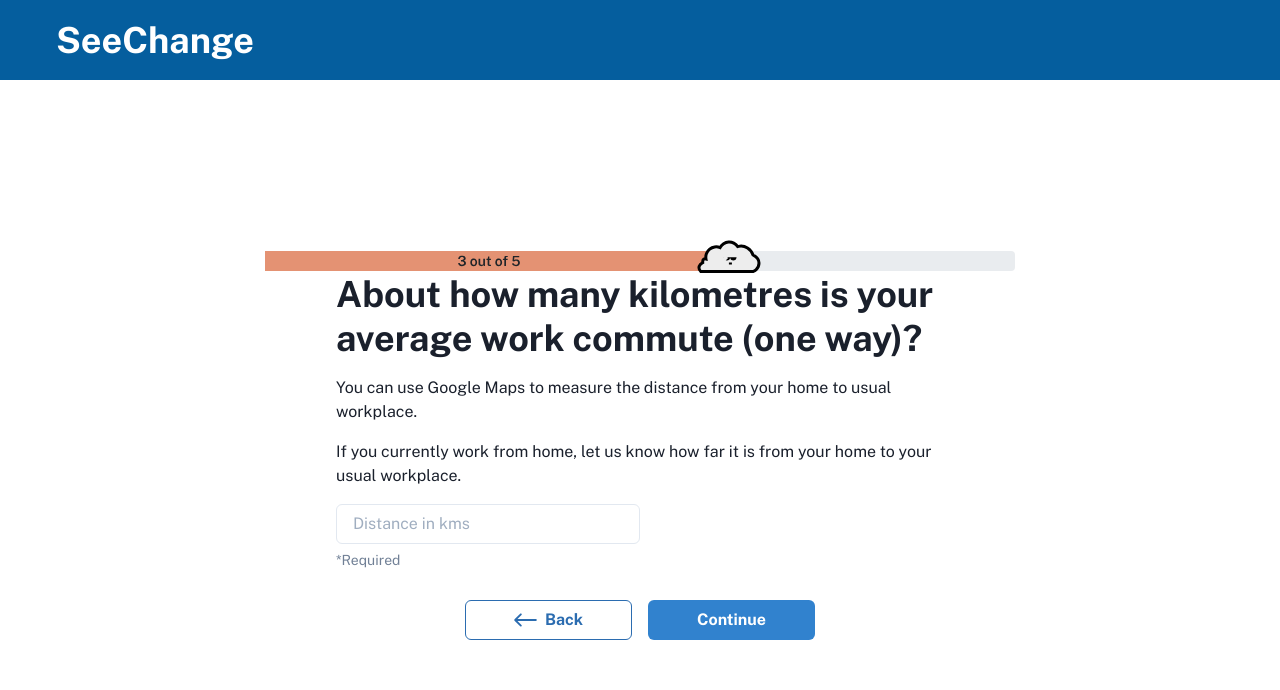
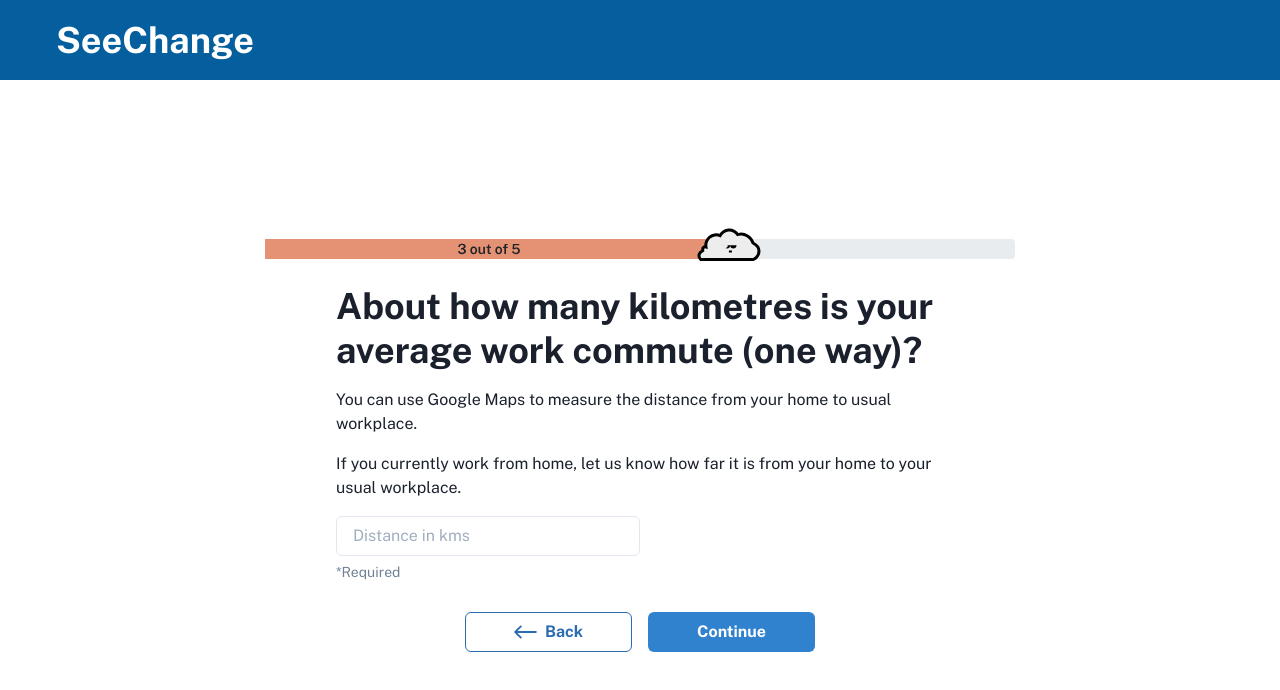
Before and after one commit to CodeforAustralia/council-emissions-calculator, a Next.js app: page /form/Question3 in a window 1280 px wide. Shown: the top 690 px of the page. Built offline with nearby package versions, Linux system fonts and the light colour scheme.

Commit message:
layout tweak

```diff
--- a/pages/form/Question3.js
+++ b/pages/form/Question3.js
@@ -22,7 +22,7 @@ export default function Question3() {
   return (
     <Layout>
       <Q3Progress />
-      <Heading>About how many kilometres is your average work commute (one way)?</Heading>
+      <Heading mt="6">About how many kilometres is your average work commute (one way)?</Heading>
       <Text mt="4">You can use <a href="https://maps.google.com.au" target="_blank">Google Maps</a> to measure the distance from your home to usual workplace.</Text>
       <Text mt="4">If you currently work from home, let us know how far it is from your home to your usual workplace.</Text>
       <FormControl w="50%" alignSelf="start" mt="4">
```
